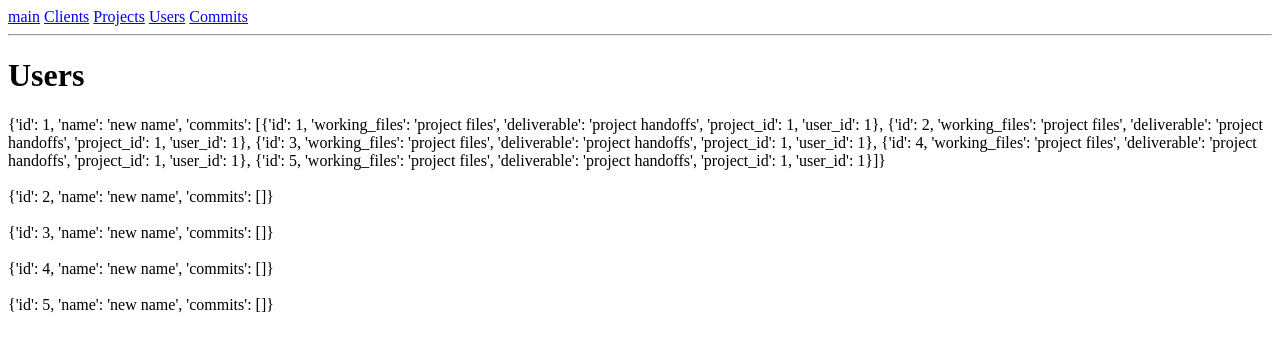
After one commit to najar1412/project_commit, a Flask app: page /user in a window 1280 px wide. The commit adds this page. Shown: the top 352 px of the page. Run offline with Flask 2, Linux system fonts and the light colour scheme; data comes from the database, SQL or seed files in the repository; both versions use the stored data as it was after the commit.

Commit message:
data display

```diff
--- a/project_commit/app.py
+++ b/project_commit/app.py
@@ -17,12 +17,6 @@ app.config['SQLALCHEMY_DATABASE_URI'] = 'sqlite:///temp_db.db'
 db = SQLAlchemy(app)
 
 # models
-# TODO: Many to many needed?
-#leads = db.Table('user',
-#    db.Column('user_id', db.Integer, db.ForeignKey('user.id'), primary_key=True),
-#    db.Column('project_id', db.Integer, db.ForeignKey('project.id'), primary_key=True)
-#)
-
 class Client(db.Model):
     id = db.Column(db.Integer, primary_key=True)
     name = db.Column(db.String)
@@ -44,9 +38,6 @@ class Project(db.Model):
     commits = db.relationship('Commit',
         backref=db.backref('Project', lazy=True))
 
-    #TODO: lead:[USER:ID]
-    #leads = db.relationship('User', secondary=leads, lazy='subquery',
-    #    backref=db.backref('projects', lazy=True))
 
     def __repr__(self):
         return '<Project %r>' % self.id
@@ -84,6 +75,7 @@ db.create_all()
 
 @app.route('/')
 def index():
+    # module.func.populate_db(db)
     data = {
         'client': module.func.client_get(1),
         'clients': module.func.client_all(),
@@ -97,6 +89,36 @@ def index():
 
 
     return render_template('index.html', data=data)
+
+
+
+@app.route('/client')
+def clients():
+    data = module.func.client_all()
+
+    return render_template('clients.html', data=data)
+
+
+@app.route('/project')
+def projects():
+    data = module.func.project_all()
+
+    return render_template('projects.html', data=data)
+
+
+@app.route('/user')
+def users():
+    data = module.func.user_all()
+
+    return render_template('users.html', data=data)
+
+
+@app.route('/commit')
+def commits():
+    data = module.func.commit_all()
+
+    return render_template('commits.html', data=data)
+
 
 
 @app.route('/client/<int:id>')
@@ -141,4 +163,4 @@ def get_current_user():
 
 if __name__ == "__main__":
     # app = create_app(config.DATABASE_URI, debug=True)
-    app.run()
+    app.run(debug=True)
--- a/project_commit/module/func.py
+++ b/project_commit/module/func.py
@@ -1,5 +1,73 @@
 from flask import jsonify
 import app
+
+
+# helpers
+def scheme_project(row):
+    commits = []
+    for commit in row.commits:
+        commits.append(scheme_commit(commit))
+
+    return {
+        'id': row.id,
+        'expired': row.expired,
+        'client_id': row.client_id,
+        'commits': commits
+    }
+
+
+def scheme_user(row):
+
+    commits = []
+    for commit in row.commits:
+        commits.append(scheme_commit(commit))
+
+    return {
+        'id': row.id,
+        'name': row.name,
+        'commits': commits
+    }
+
+
+def scheme_commit(row):
+
+    return {
+        'id': row.id,
+        'working_files': row.working_files,
+        'deliverable': row.deliverable,
+        'project_id': row.project_id,
+        'user_id': row.user_id
+    }
+
+
+def scheme_client(row):
+    projects = []
+    for project in row.projects:
+        projects.append(scheme_project(project))
+
+    return {
+        'id': row.id,
+        'name': row.name,
+        'projects': projects
+    }
+
+
+def populate_db(db):
+    # project
+    new_project = app.Project(expired='expiring soon', client_id=1)
+    # user
+    new_user = app.User(name='new name')
+    # client
+    new_client = app.Client(name='new client')
+    # commit
+    new_commit = app.Commit(working_files='project files', deliverable='project handoffs', user_id=1, project_id=1)
+
+    db.session.add(new_project)
+    db.session.add(new_user)
+    db.session.add(new_client)
+    db.session.add(new_commit)
+
+    db.session.commit()
 
 
 def project_get(id):
@@ -7,12 +75,7 @@ def project_get(id):
 
     if row != None:
         output = []
-        x = {
-            'id': row.id,
-            'expired': row.expired,
-            'client_id': row.client_id,
-            'commits': row.commits
-        }
+        x = scheme_project(row)
         output.append(x)
 
         return output
@@ -25,11 +88,7 @@ def user_get(id):
 
     if row != None:
         output = []
-        x = {
-            'id': row.id,
-            'name': row.name,
-            'commits': row.commits
-        }
+        x = scheme_user(row)
         output.append(x)
 
         return output
@@ -42,14 +101,8 @@ def commit_get(id):
 
     if row != None:
         output = []
+        x = scheme_commit(row)
 
-        x = {
-            'id': row.id,
-            'working_files': row.working_files,
-            'deliverable': row.deliverable,
-            'project_id': row.project_id,
-            'user_id': row.user_id
-        }
         output.append(x)
 
         return output
@@ -62,12 +115,7 @@ def client_get(id):
 
     if row != None:
         output = []
-
-        x = {
-            'id': row.id,
-            'name': row.name,
-            'projects': row.projects
-        }
+        x = scheme_client(row)
         output.append(x)
 
         return output
@@ -79,12 +127,7 @@ def project_all():
     output = []
     rows = app.Project.query.all()
     for row in rows:
-        x = {
-            'id': row.id,
-            'expired': row.expired,
-            'client_id': row.client_id,
-            'commits': row.commits
-        }
+        x = scheme_project(row)
         output.append(x)
 
     return output
@@ -94,11 +137,7 @@ def user_all():
     output = []
     rows = app.User.query.all()
     for row in rows:
-        x = {
-            'id': row.id,
-            'name': row.name,
-            'commits': row.commits
-        }
+        x = scheme_user(row)
         output.append(x)
 
     return output
@@ -108,13 +147,8 @@ def commit_all():
     output = []
     rows = app.Commit.query.all()
     for row in rows:
-        x = {
-            'id': row.id,
-            'working_files': row.working_files,
-            'deliverable': row.deliverable,
-            'project_id': row.project_id,
-            'user_id': row.user_id
-        }
+        x = scheme_commit(row)
+
         output.append(x)
 
     return output
@@ -124,11 +158,7 @@ def client_all():
     output = []
     rows = app.Client.query.all()
     for row in rows:
-        x = {
-            'id': row.id,
-            'name': row.name,
-            'projects': row.projects
-        }
+        x = scheme_client(row)
         output.append(x)
 
     return output
--- a/project_commit/templates/base.html
+++ b/project_commit/templates/base.html
@@ -4,6 +4,10 @@
 </head>
 <body>
     <a href="/">main</a>
+    <a href="/client">Clients</a>
+    <a href="/project">Projects</a>
+    <a href="/user">Users</a>
+    <a href="/commit">Commits</a>
     <hr>
     {% block content %}
     {% endblock %}
--- /dev/null
+++ b/project_commit/templates/users.html
@@ -0,0 +1,13 @@
+{% extends "base.html" %}
+{% block content %}
+<h1>Users</h1>
+
+{% for user in data %}
+<div>
+    {{user}}
+</div>
+
+<br>
+{% endfor %}
+
+{% endblock %}
```
Also changed, not shown: project_commit/templates/clients.html (added, +13 -0 lines), project_commit/templates/commits.html (added, +13 -0 lines), project_commit/templates/projects.html (added, +13 -0 lines), project_commit/temp_db.db.
